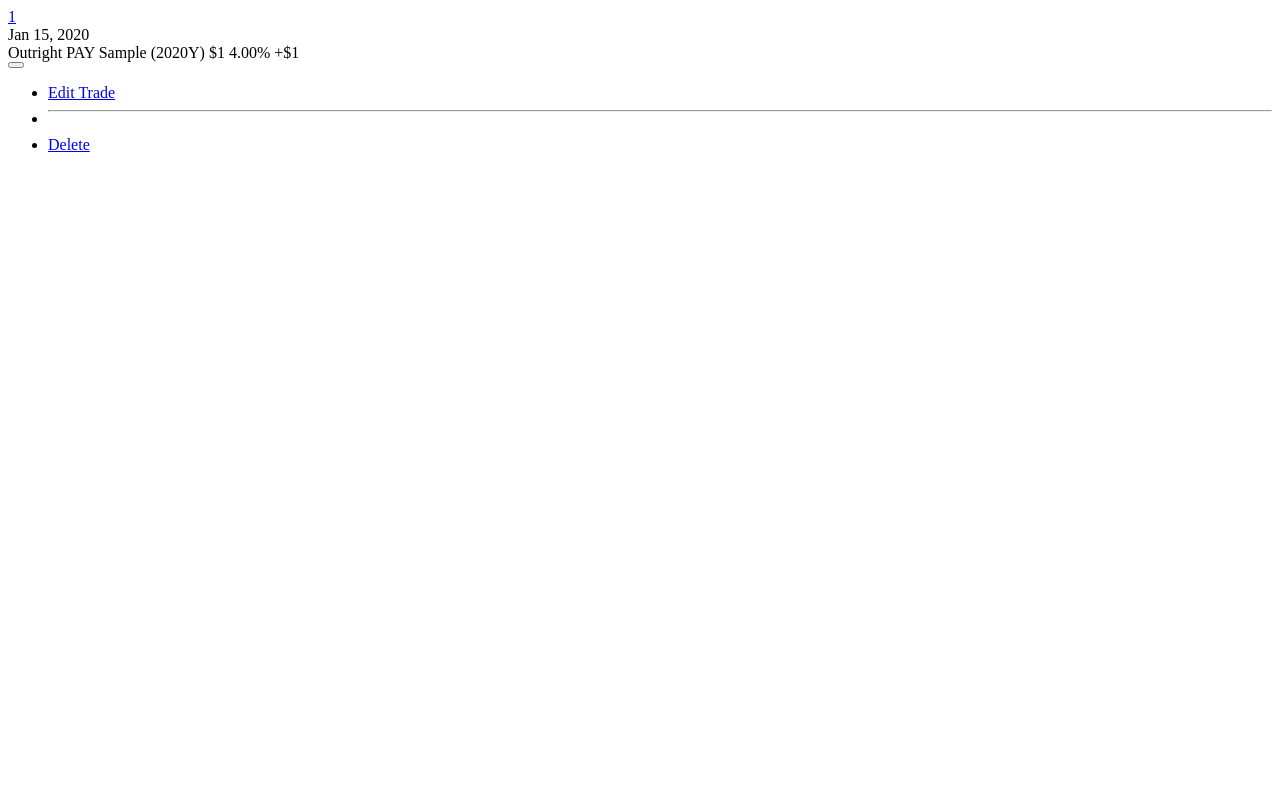
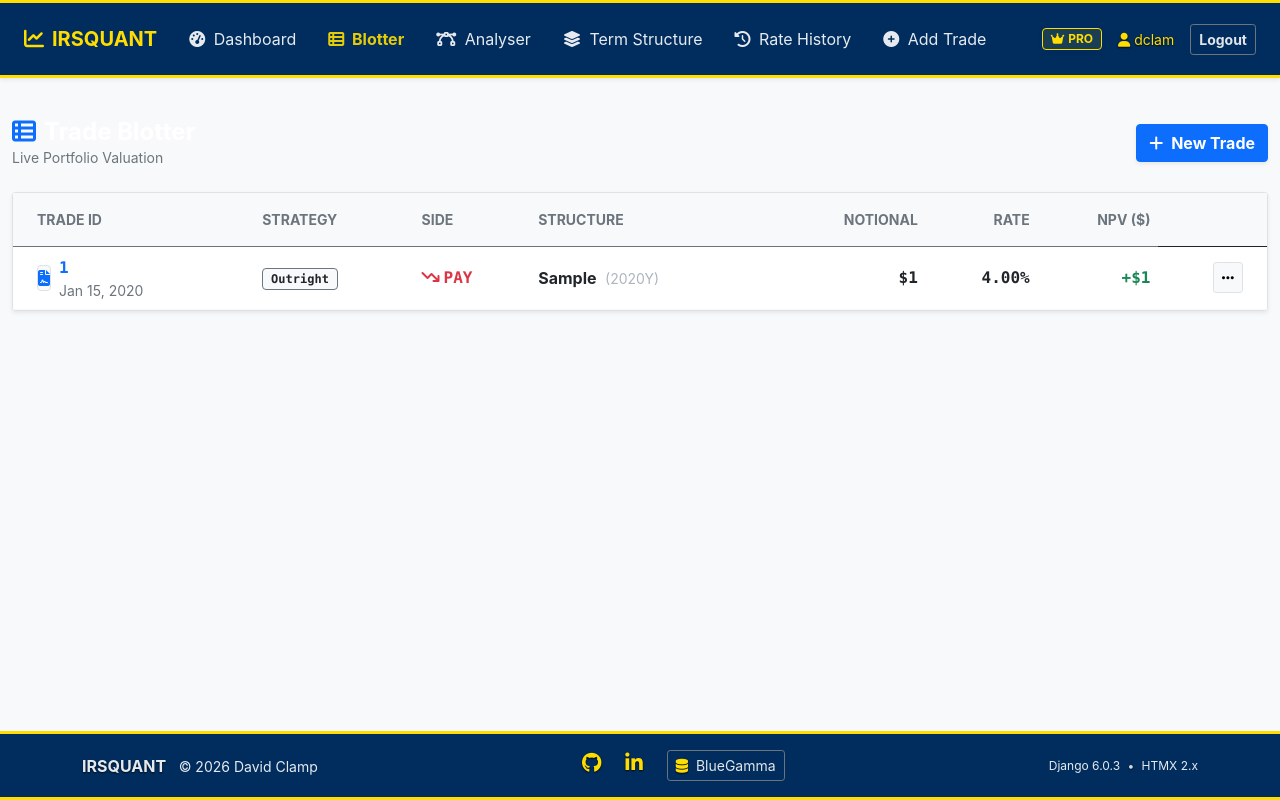
Before and after one commit to DavidClamp/project-swaps, a Django app: page /blotter/ in a window 1280 px wide. Run offline with Django 4.2, Linux system fonts and the light colour scheme; a user stored in the database is signed in; tables that the repository leaves empty hold one stand-in row (values such as "Sample post").

Commit message:
Blotter update with defaults

```diff
--- a/workspace/templates/workspace/blotter.html
+++ b/workspace/templates/workspace/blotter.html
@@ -1,8 +1,50 @@
+{% extends 'base.html' %}
+{% load humanize %}
+
+{% block title %}Trade Blotter{% endblock %}
+
+{% block content %}
+<div class="container-fluid py-4">
+
+    <!-- 1. Page Header & Actions -->
+    <div class="d-flex justify-content-between align-items-center mb-4">
+        <div>
+            <h1 class="h4 fw-bold text-black mb-0">
+                <i class="fa-solid fa-table-list text-primary me-2"></i>Trade Blotter
+            </h1>
+            <p class="text-secondary small mb-0">Live Portfolio Valuation</p>
+        </div>
+        <a href="{% url 'add_trade' %}" class="btn btn-primary shadow-sm fw-bold">
+            <i class="fa-solid fa-plus me-2"></i>New Trade
+        </a>
+    </div>
+
+    <!-- 2. Trade Table Container -->
+    <div class="card border border-secondary-subtle rounded-1 shadow-sm bg-white">
+        <div class="card-body p-0">
+            <div class="table-responsive">
+                <table class="table table-hover align-middle mb-0">
+
+                    <!-- Table Headers (Restored) -->
+                    <thead class="bg-light border-bottom border-secondary">
+                        <tr>
+                            <th class="ps-4 py-3 text-secondary text-uppercase small fw-bold">Trade ID</th>
+                            <th class="py-3 text-secondary text-uppercase small fw-bold">Strategy</th>
+                            <th class="py-3 text-secondary text-uppercase small fw-bold">Side</th>
+                            <th class="py-3 text-secondary text-uppercase small fw-bold">Structure</th>
+                            <th class="py-3 text-secondary text-uppercase small fw-bold text-end">Notional</th>
+                            <th class="py-3 text-secondary text-uppercase small fw-bold text-end">Rate</th>
+                            <th class="py-3 text-secondary text-uppercase small fw-bold text-end">NPV ($)</th>
+                            <th class="pe-4 py-3 text-end"></th>
+                        </tr>
+                    </thead>
+
+                    <!-- Table Body (Your Logic) -->
                     <tbody>
                         {% for trade in trades %}
                         <tr class="border-bottom border-light">
 
-        <!-- 1. TRADE ID -->
+                            <!-- Trade ID -->
                             <td class="ps-4">
                                 <div class="d-flex align-items-center">
                                     <div class="icon-square bg-light text-primary rounded me-2 border">
@@ -17,14 +59,14 @@
                                 </div>
                             </td>
 
-        <!-- 2. STRATEGY -->
+                            <!-- Strategy -->
                             <td>
                                 <span class="badge bg-light text-dark border border-secondary fw-bold font-monospace">
                                     {{ trade.get_strategy_display }}
                                 </span>
                             </td>
 
-        <!-- 3. SIDE -->
+                            <!-- Side -->
                             <td>
                                 {% if trade.side == 'PAY' %}
                                     <span class="text-danger fw-bold font-monospace">
@@ -37,23 +79,23 @@
                                 {% endif %}
                             </td>
 
-        <!-- 4. STRUCTURE -->
+                            <!-- Structure -->
                             <td>
                                 <span class="fw-bold text-dark">{{ trade.ticker }}</span>
                                 <span class="text-muted small ms-1">({{ trade.tenor_years }}Y)</span>
                             </td>
 
-        <!-- 5. NOTIONAL (Fixed) -->
+                            <!-- Notional (Uses Crash-Proof Helper) -->
                             <td class="text-end font-monospace fw-bold text-dark">
                                 {{ trade.fmt_notional }}
                             </td>
 
-        <!-- 6. RATE (Fixed) -->
+                            <!-- Rate (Uses Crash-Proof Helper) -->
                             <td class="text-end font-monospace fw-bold text-dark">
                                 {{ trade.fmt_rate }}%
                             </td>
 
-        <!-- 7. NPV (Fixed) -->
+                            <!-- NPV (Uses Crash-Proof Helper) -->
                             <td class="text-end font-monospace fw-bold">
                                 {% if trade.is_profitable %}
                                     <span class="text-success">
@@ -66,7 +108,7 @@
                                 {% endif %}
                             </td>
 
-        <!-- 8. ACTIONS -->
+                            <!-- Actions Menu -->
                             <td class="pe-4 text-end">
                                 <div class="dropdown">
                                     <button class="btn btn-sm btn-light border" type="button" data-bs-toggle="dropdown">
@@ -81,11 +123,19 @@
                             </td>
                         </tr>
                         {% empty %}
+                        <!-- Empty State -->
                         <tr>
                             <td colspan="8" class="text-center py-5 text-muted">
-            <p>No trades found.</p>
-            <a href="{% url 'add_trade' %}" class="btn btn-sm btn-outline-primary">Book Trade</a>
+                                <i class="fa-solid fa-box-open fa-2x mb-3 opacity-50"></i>
+                                <p>No trades found in your blotter.</p>
+                                <a href="{% url 'add_trade' %}" class="btn btn-sm btn-outline-primary">Book First Trade</a>
                             </td>
                         </tr>
                         {% endfor %}
                     </tbody>
+                </table>
+            </div>
+        </div>
+    </div>
+</div>
+{% endblock %}
```
Lines whose indentation alone changed are shown as unchanged.
